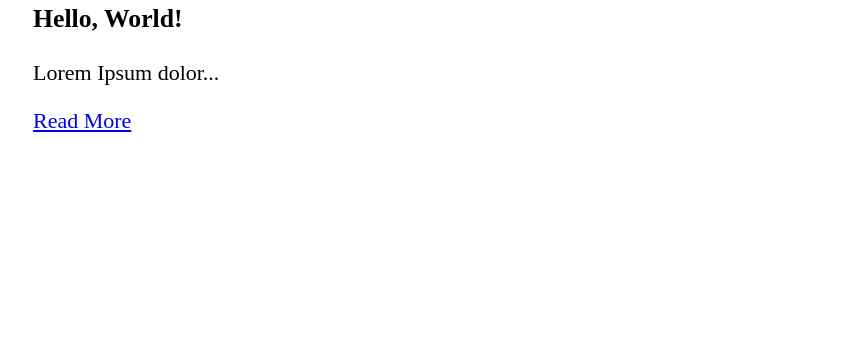
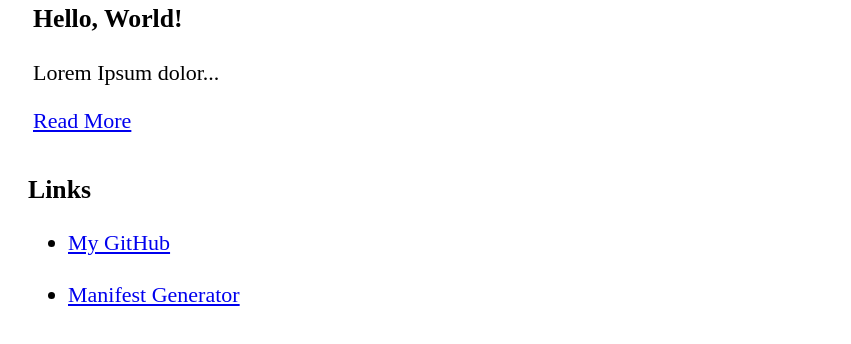
Before and after one commit to tsogt-erdene-enkh/tsogt-erdene-enkh.github.io, a plain HTML site: page index.html in a window 1280 px wide. Shown: the part 318-662 px from the top of the page, without its empty margins (0-851 px from the left). Drawn offline with Linux system fonts and the light colour scheme.

Commit message:
Added a links section

```diff
--- a/index.html
+++ b/index.html
@@ -23,6 +23,13 @@
                 <p>Lorem Ipsum dolor...</p>
                 <a id="article-btn-2" href="#">Read More</a>
             </div>
+            <div class="links">
+                <h3>Links</h3>
+                <ul>
+                    <li><a href="#">My GitHub</a></li><br>
+                    <li><a href="#">Manifest Generator</a></li>
+                </ul>
+            </div>
         </div>
         <div class="content">
             <div id="article1" class="article">
```
